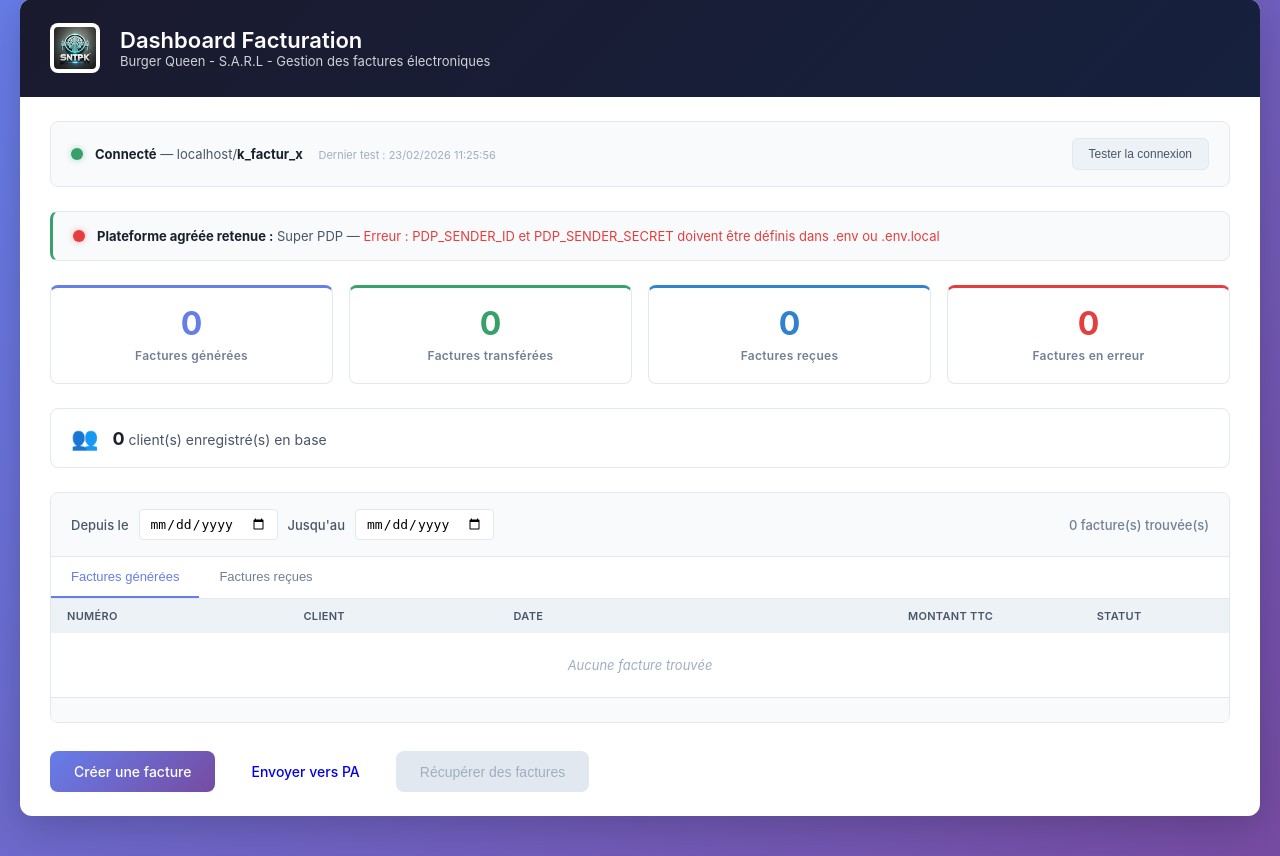
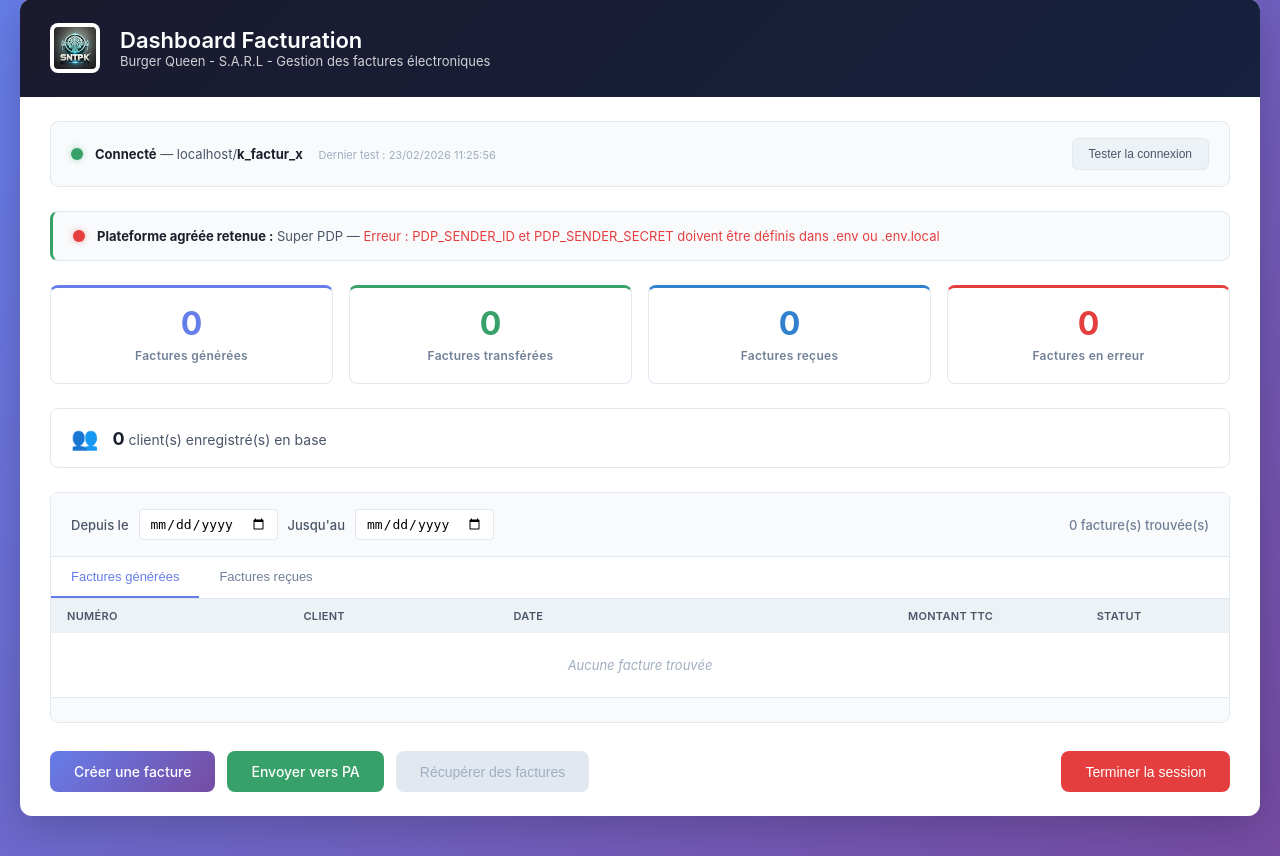
Before and after one commit to rdb16/generate_factux_py12, a Flask app: page /dashboard in a window 1280 px wide. Shown: the part 41-897 px from the top of the page. Run offline with Flask 3, Linux system fonts and the light colour scheme; data that the repository does not hold is empty; parts of the project's set-up code (start-up, migrations or seed data) failed here and were passed over; some libraries are stand-ins or nearby versions.

Commit message:
feat(navigation): ajouter boutons dashboard, envoi PA vert et arrêt session
- Step 3 : ajout bouton "Retour au dashboard"
- Dashboard : bouton "Envoyer vers PA" en vert
- Dashboard : ajout bouton "Terminer la session" (rouge) avec arrêt serveur
- Route /api/shutdown avec log de fermeture de session

Co-Authored-By: Claude Opus 4.6 <noreply@anthropic.com>

```diff
--- a/app.py
+++ b/app.py
@@ -1231,6 +1231,20 @@ def api_send_to_pa():
     return jsonify({'results': results})
 
 
+@app.route('/api/shutdown', methods=['POST'])
+def shutdown():
+    """Termine la session et éteint le serveur."""
+    now_ts = datetime.now().strftime('%Y-%m-%d %H:%M:%S')
+    _log_pa(f"[{now_ts}] Session terminée par {os.getlogin()}")
+    _log_pa('*' * 90)
+    func = request.environ.get('werkzeug.server.shutdown')
+    if func is not None:
+        func()
+        return jsonify({'message': 'Serveur arrêté'}), 200
+    # Fallback : os._exit pour les versions récentes de Werkzeug
+    os._exit(0)
+
+
 if __name__ == '__main__':
     # Valider la configuration au démarrage
     validate_startup_config()
--- a/resources/templates/html/dashboard.html
+++ b/resources/templates/html/dashboard.html
@@ -346,6 +346,24 @@
                 transform: translateY(-1px);
                 box-shadow: 0 4px 12px rgba(102, 126, 234, 0.4);
             }
+            .btn-action.green {
+                background: #38a169;
+                color: white;
+            }
+            .btn-action.green:hover {
+                background: #2f855a;
+                transform: translateY(-1px);
+                box-shadow: 0 4px 12px rgba(56, 161, 105, 0.4);
+            }
+            .btn-action.danger {
+                background: #e53e3e;
+                color: white;
+            }
+            .btn-action.danger:hover {
+                background: #c53030;
+                transform: translateY(-1px);
+                box-shadow: 0 4px 12px rgba(229, 62, 62, 0.4);
+            }
             .btn-action:disabled {
                 background: #e2e8f0;
                 color: #a0aec0;
@@ -475,7 +493,7 @@
                         Cr&eacute;er une facture
                     </a>
                     {% if super_pdp_as_pa %}
-                    <a href="/send-to-pa" class="btn-action">
+                    <a href="/send-to-pa" class="btn-action green">
                         Envoyer vers PA
                     </a>
                     {% else %}
@@ -485,6 +503,9 @@
                     {% endif %}
                     <button class="btn-action" disabled title="Fonctionnalit&eacute; &agrave; venir">
                         R&eacute;cup&eacute;rer des factures
+                    </button>
+                    <button class="btn-action danger" onclick="shutdownServer()" style="margin-left: auto;">
+                        Terminer la session
                     </button>
                 </div>
             </div>
@@ -668,6 +689,16 @@
                 loadInvoices();
             }
 
+            async function shutdownServer() {
+                if (!confirm('Voulez-vous vraiment terminer la session et éteindre le serveur ?')) return;
+                try {
+                    await fetch('/api/shutdown', { method: 'POST' });
+                    document.body.innerHTML = '<div style="display:flex;align-items:center;justify-content:center;height:100vh;font-family:sans-serif;color:#4a5568;"><h2>Session termin\u00e9e. Le serveur est arr\u00eat\u00e9.</h2></div>';
+                } catch (err) {
+                    document.body.innerHTML = '<div style="display:flex;align-items:center;justify-content:center;height:100vh;font-family:sans-serif;color:#4a5568;"><h2>Session termin\u00e9e. Le serveur est arr\u00eat\u00e9.</h2></div>';
+                }
+            }
+
             // Init
             initDates();
             testConnection();
--- a/resources/templates/html/invoice_step3.html
+++ b/resources/templates/html/invoice_step3.html
@@ -458,6 +458,9 @@
                 {% endif %}
 
                 <div class="actions-row">
+                    <a href="/dashboard" class="btn btn-secondary">
+                        Retour au dashboard
+                    </a>
                     <a href="/invoice/new" class="btn btn-secondary">
                         Nouvelle facture
                     </a>
```
